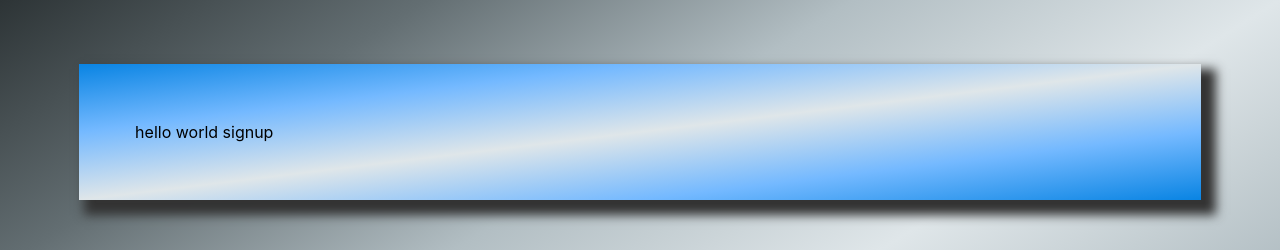
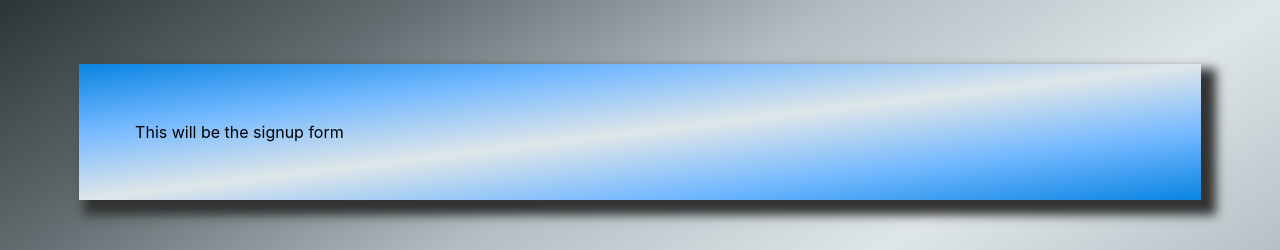
Before and after one commit to jgarcia4444/StocksCenter, a React (Create React App) app in the folder frontend/: page /signup in a window 1280 px wide. Shown: the top 250 px of the page. Built offline with nearby package versions, Linux system fonts and the light colour scheme.

Commit message:
started to add the component for th signup form and started to set up it's container to control the form.

```diff
--- /dev/null
+++ b/frontend/src/components/auth/signup/SignupForm.js
@@ -0,0 +1,11 @@
+import React from 'react';
+
+const SignupForm = (props) => {
+    return (
+        <div className="signup-form">
+            This will be the signup form
+        </div>
+    )
+}
+
+export default SignupForm;
--- a/frontend/src/components/auth/signup/SignupPageContainer.js
+++ b/frontend/src/components/auth/signup/SignupPageContainer.js
@@ -1,13 +1,21 @@
 import React, { Component } from 'react';
 import { connect } from 'react-redux';
+import SignupForm from './SignupForm';
 
 class SignupPageContainer extends Component {
+
+    state = {
+        firstName: "",
+        lastName: "",
+        password: "",
+        email: ""
+    }
 
     render() {
 
         return (
             <div className="Home">
-                hello world signup
+                <SignupForm handleFormSubmit={this.handleSubmit} handleInputChange={this.handleInputChange} />
             </div>
         )
 
```
